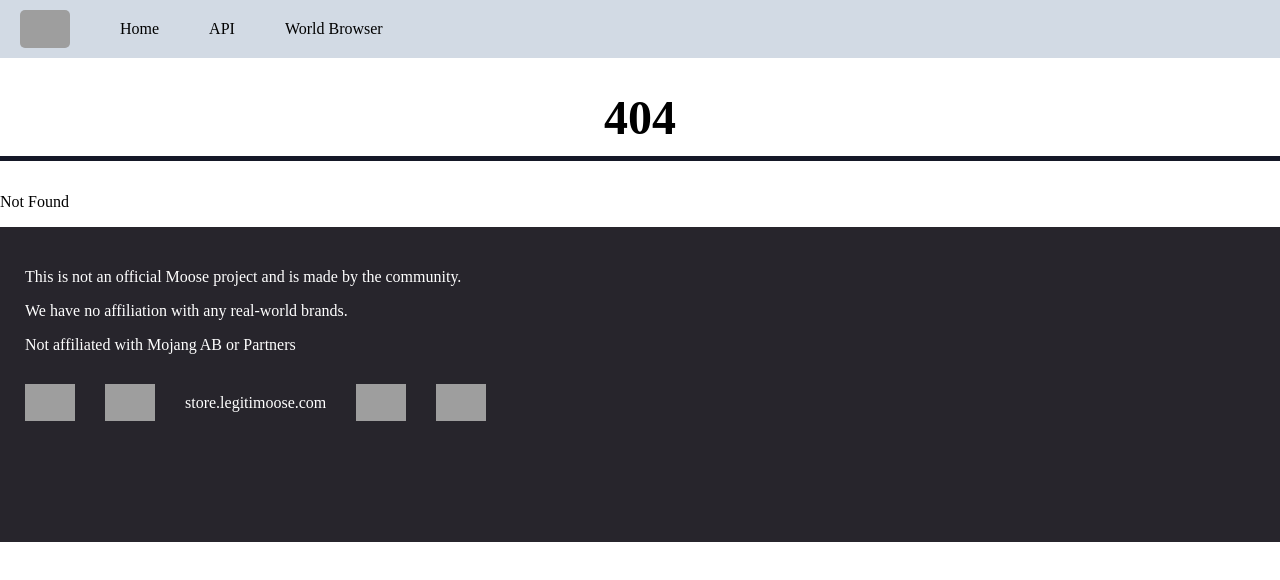
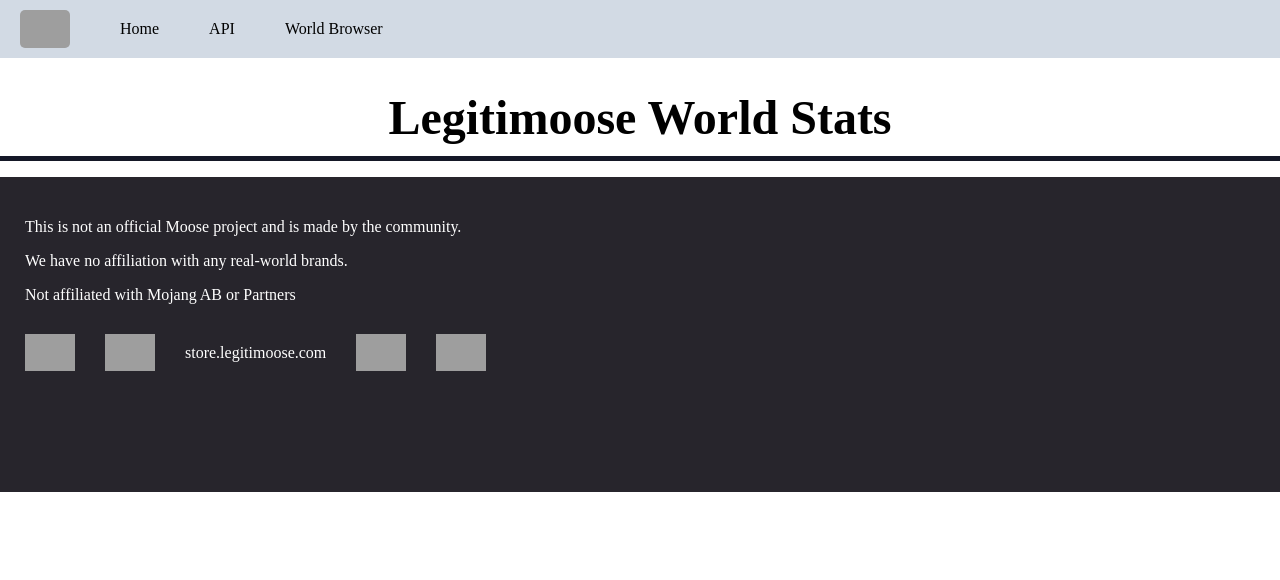
Before and after one commit to xamyl/legitidevswebsite, a SvelteKit app: page /stats in a window 1280 px wide. Before the commit this address had no page. Shown: the top 580 px of the page. Built offline with nearby package versions, Linux system fonts and the light colour scheme; grey boxes are pictures that could not be loaded; a web font is replaced by a local one.

Commit message:
Stats Setup

```diff
--- /dev/null
+++ b/src/routes/stats/+page.svelte
@@ -0,0 +1,7 @@
+<script>
+    console.log("Stats opened")
+</script>
+
+<div class="main-container">
+    <h1>Legitimoose World Stats</h1>
+</div>
```
